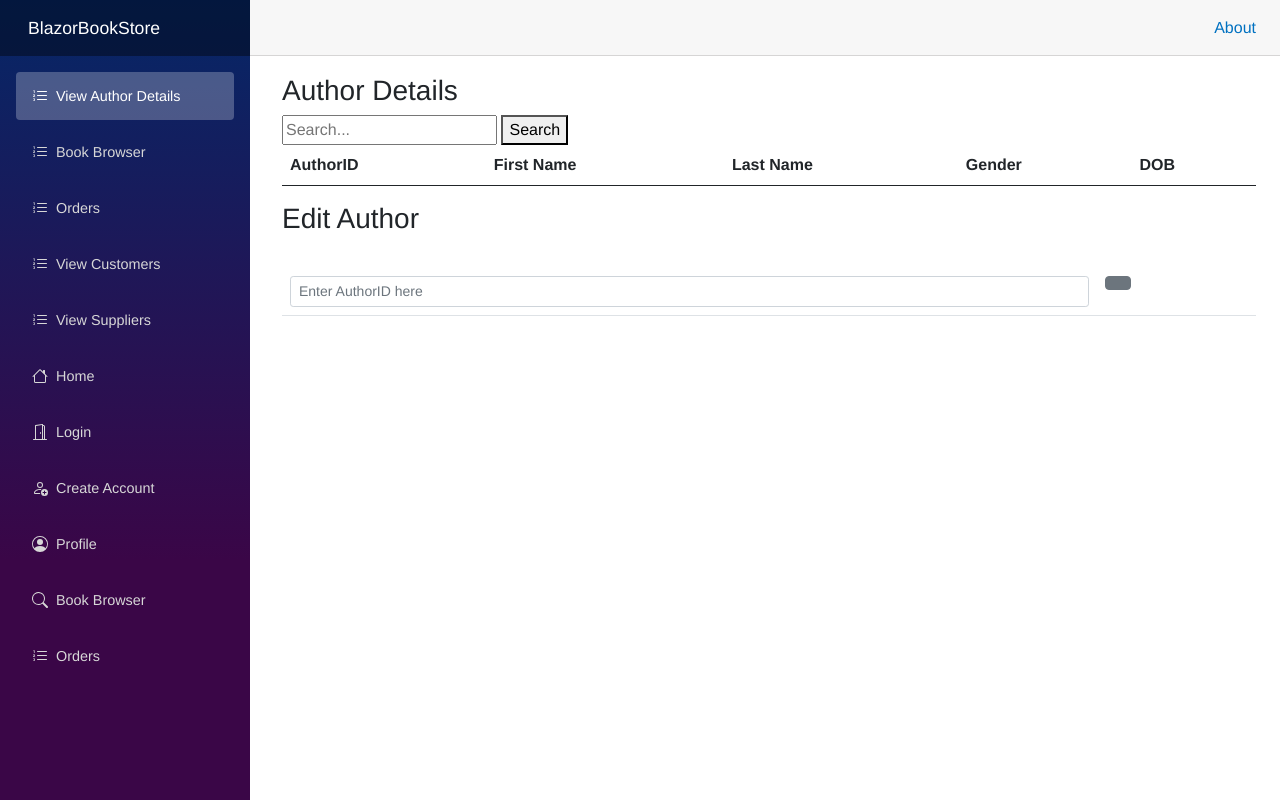
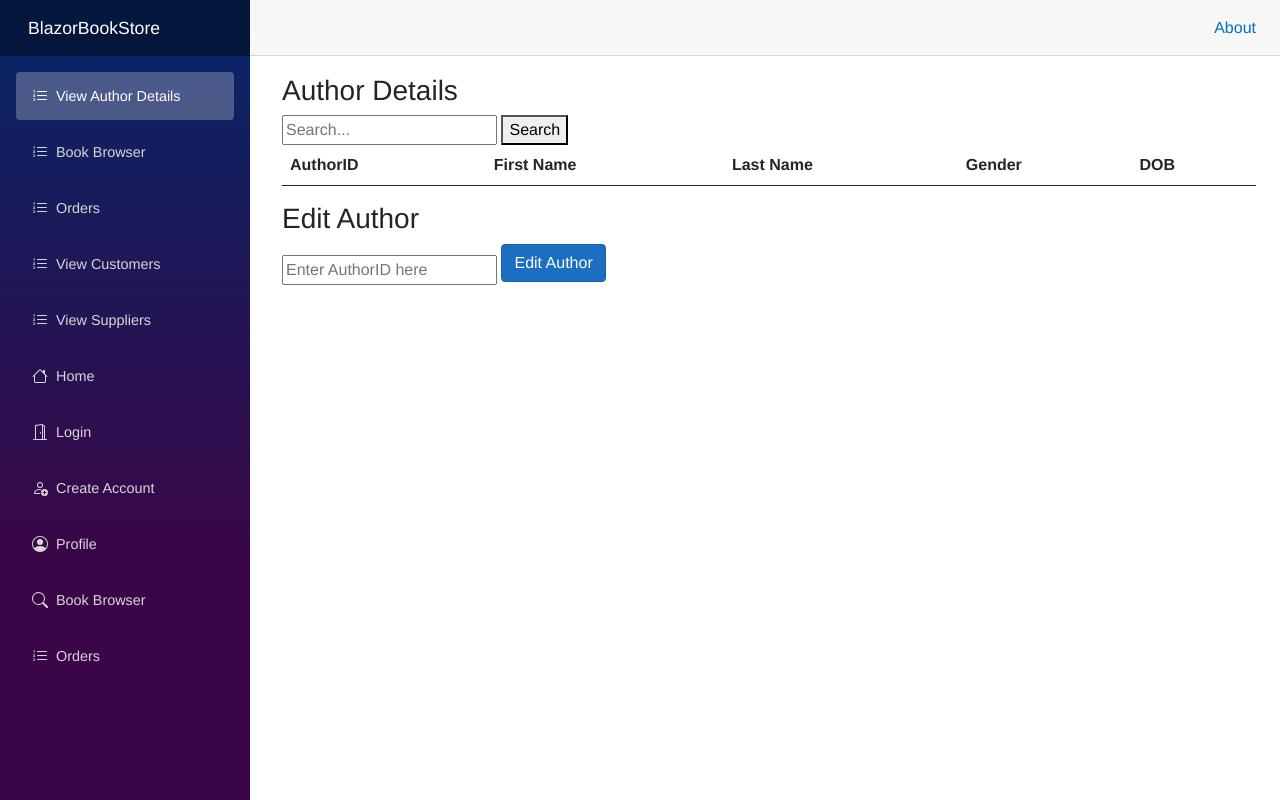
Before and after one commit to bradenbjames/BookStore_Brewster_James, an ASP.NET Core app: page /Adminauthordetails in a window 1280 px wide. Run offline with ASP.NET Core 8, Linux system fonts and the light colour scheme; data that the repository does not hold is empty; style sheets or scripts are compiled from the project's sources.

Commit message:
Admin/Login changes

```diff
--- a/BlazorBookStore1/Pages/AdminBookBrowser.razor
+++ b/BlazorBookStore1/Pages/AdminBookBrowser.razor
@@ -30,7 +30,7 @@
 
 	</tbody>
 </table>
-<input type="text" placeholder="Enter ISBN#" @onchange="Eval_ISBN" id="ISBN#" class="form-control form-control-sm" />
+<input type="text" placeholder="Enter ISBN#" @onchange="Eval_ISBN" id="ISBN#" />
 <a href="/Admineditbook/{@ISBN}">
 	<p class="btn btn-primary">
 		Update Book Details
--- a/BlazorBookStore1/Pages/AdminEditAuthorData.razor
+++ b/BlazorBookStore1/Pages/AdminEditAuthorData.razor
@@ -1,4 +1,4 @@
-@page "/EditAuthorData/{AuthorID:int}"
+@page "/Admineditauthordata/{AuthorID:int}"
 <h2>Edit Author Data</h2>
 <table class="table table-striped">
 	<thead>
@@ -13,12 +13,15 @@
 
 		@foreach (Author a in DatabaseInstance.viewAuthors())
 		{
+			if (a.authorID == AuthorID)
+			{
 				<tr>
 					<td> <input value=@a.fName type="text"></td>
 					<td> <input value=@a.lName type="text"></td>
 					<td> <input value=@a.gender type="text"></td>
 					<td> <input value=@a.DOB type="text"></td>
 				</tr>
+			}
 		}
 	</tbody>
 </table>
--- a/BlazorBookStore1/Pages/AdminViewAuthors.razor
+++ b/BlazorBookStore1/Pages/AdminViewAuthors.razor
@@ -29,24 +29,8 @@
 	</tbody>
 </table>
 <h3>Edit Author</h3>
-<br />
-<table class="table">
-	<thead>
-	</thead>
-	<tbody>
-		<tr>
-			<td>
-				<input type="text" @onchange="Eval_AuthorID" placeholder="Enter AuthorID here" id="DOB" class="form-control form-control-sm" />
-			</td>
-			<td>
-				<a href="/EditAuthorData/{@authorID}"><p class="btn btn-secondary"></p></a>
-			</td>
-		</tr>
-	</tbody>
-</table>
-
-
-
+<input type="text" @onchange="Eval_AuthorID" placeholder="Enter AuthorID here" id="textAuthorID"/>
+<a href="/Admineditauthordata/{@authorID}"><p class="btn btn-primary">Edit Author</p></a>
 @code {
 	private int authorID;
 	private void Eval_AuthorID(ChangeEventArgs e) {
--- a/BlazorBookStore1/Pages/Login.razor
+++ b/BlazorBookStore1/Pages/Login.razor
@@ -22,7 +22,7 @@
                                 <label class="form-label" for="typePasswordX">Password</label>
                             </div>
 
-                            <button class="btn btn-outline-light btn-lg px-5" id="loginButton" @onclick="()=>DatabaseInstance.Login(emailString, passwordString)" type="submit">Login</button>
+                            <button class="btn btn-outline-light btn-lg px-5" id="loginButton" @onclick="()=>RedirectLogin()" type="submit">Login</button>
 
                             <div class="d-flex justify-content-center text-center mt-4 pt-1">
                                 <a href="#!" class="text-white"><i class="fab fa-facebook-f fa-lg"></i></a>
--- a/BlazorBookStore1/Shared/NavMenu.razor
+++ b/BlazorBookStore1/Shared/NavMenu.razor
@@ -12,47 +12,47 @@
 			<!-- Admin -->
 			<div class="nav-item px-3">
 				<NavLink class="nav-link" href="Adminauthordetails">
-					<svg xmlns="http://www.w3.org/2000/svg" width="16" height="16" fill="currentColor" class="bi bi-list-ol" viewBox="0 0 16 16">
+				<svg xmlns="http://www.w3.org/2000/svg" width="16" height="16" fill="currentColor" class="bi bi-fingerprint" viewBox="0 0 16 16">
 						<path fill-rule="evenodd" d="M5 11.5a.5.5 0 0 1 .5-.5h9a.5.5 0 0 1 0 1h-9a.5.5 0 0 1-.5-.5zm0-4a.5.5 0 0 1 .5-.5h9a.5.5 0 0 1 0 1h-9a.5.5 0 0 1-.5-.5zm0-4a.5.5 0 0 1 .5-.5h9a.5.5 0 0 1 0 1h-9a.5.5 0 0 1-.5-.5z" />
 						<path d="M1.713 11.865v-.474H2c.217 0 .363-.137.363-.317 0-.185-.158-.31-.361-.31-.223 0-.367.152-.373.31h-.59c.016-.467.373-.787.986-.787.588-.002.954.291.957.703a.595.595 0 0 1-.492.594v.033a.615.615 0 0 1 .569.631c.003.533-.502.8-1.051.8-.656 0-1-.37-1.008-.794h.582c.008.178.186.306.422.309.254 0 .424-.145.422-.35-.002-.195-.155-.348-.414-.348h-.3zm-.004-4.699h-.604v-.035c0-.408.295-.844.958-.844.583 0 .96.326.96.756 0 .389-.257.617-.476.848l-.537.572v.03h1.054V9H1.143v-.395l.957-.99c.138-.142.293-.304.293-.508 0-.18-.147-.32-.342-.32a.33.33 0 0 0-.342.338v.041zM2.564 5h-.635V2.924h-.031l-.598.42v-.567l.629-.443h.635V5z" />
 					</svg>
-					<span class="bi bi-list-ol" aria-hidden="true"></span> &nbsp; View Author Details
+				<span class="bi bi-fingerprint" aria-hidden="true"></span> &nbsp; View Author Details
 				</NavLink>
 			</div>
 			<div class="nav-item px-3">
 				<NavLink class="nav-link" href="Adminbookbrowser">
-					<svg xmlns="http://www.w3.org/2000/svg" width="16" height="16" fill="currentColor" class="bi bi-list-ol" viewBox="0 0 16 16">
+				<svg xmlns="http://www.w3.org/2000/svg" width="16" height="16" fill="currentColor" class="bi bi-fingerprint" viewBox="0 0 16 16">
 						<path fill-rule="evenodd" d="M5 11.5a.5.5 0 0 1 .5-.5h9a.5.5 0 0 1 0 1h-9a.5.5 0 0 1-.5-.5zm0-4a.5.5 0 0 1 .5-.5h9a.5.5 0 0 1 0 1h-9a.5.5 0 0 1-.5-.5zm0-4a.5.5 0 0 1 .5-.5h9a.5.5 0 0 1 0 1h-9a.5.5 0 0 1-.5-.5z" />
 						<path d="M1.713 11.865v-.474H2c.217 0 .363-.137.363-.317 0-.185-.158-.31-.361-.31-.223 0-.367.152-.373.31h-.59c.016-.467.373-.787.986-.787.588-.002.954.291.957.703a.595.595 0 0 1-.492.594v.033a.615.615 0 0 1 .569.631c.003.533-.502.8-1.051.8-.656 0-1-.37-1.008-.794h.582c.008.178.186.306.422.309.254 0 .424-.145.422-.35-.002-.195-.155-.348-.414-.348h-.3zm-.004-4.699h-.604v-.035c0-.408.295-.844.958-.844.583 0 .96.326.96.756 0 .389-.257.617-.476.848l-.537.572v.03h1.054V9H1.143v-.395l.957-.99c.138-.142.293-.304.293-.508 0-.18-.147-.32-.342-.32a.33.33 0 0 0-.342.338v.041zM2.564 5h-.635V2.924h-.031l-.598.42v-.567l.629-.443h.635V5z" />
 					</svg>
-					<span class="bi bi-list-ol" aria-hidden="true"></span> &nbsp; Book Browser
+				<span class="bi bi-fingerprint" aria-hidden="true"></span> &nbsp; Book Browser
 				</NavLink>
 			</div>
 			<div class="nav-item px-3">
 				<NavLink class="nav-link" href="Adminvieworders">
-					<svg xmlns="http://www.w3.org/2000/svg" width="16" height="16" fill="currentColor" class="bi bi-list-ol" viewBox="0 0 16 16">
+				<svg xmlns="http://www.w3.org/2000/svg" width="16" height="16" fill="currentColor" class="bi bi-fingerprint" viewBox="0 0 16 16">
 						<path fill-rule="evenodd" d="M5 11.5a.5.5 0 0 1 .5-.5h9a.5.5 0 0 1 0 1h-9a.5.5 0 0 1-.5-.5zm0-4a.5.5 0 0 1 .5-.5h9a.5.5 0 0 1 0 1h-9a.5.5 0 0 1-.5-.5zm0-4a.5.5 0 0 1 .5-.5h9a.5.5 0 0 1 0 1h-9a.5.5 0 0 1-.5-.5z" />
 						<path d="M1.713 11.865v-.474H2c.217 0 .363-.137.363-.317 0-.185-.158-.31-.361-.31-.223 0-.367.152-.373.31h-.59c.016-.467.373-.787.986-.787.588-.002.954.291.957.703a.595.595 0 0 1-.492.594v.033a.615.615 0 0 1 .569.631c.003.533-.502.8-1.051.8-.656 0-1-.37-1.008-.794h.582c.008.178.186.306.422.309.254 0 .424-.145.422-.35-.002-.195-.155-.348-.414-.348h-.3zm-.004-4.699h-.604v-.035c0-.408.295-.844.958-.844.583 0 .96.326.96.756 0 .389-.257.617-.476.848l-.537.572v.03h1.054V9H1.143v-.395l.957-.99c.138-.142.293-.304.293-.508 0-.18-.147-.32-.342-.32a.33.33 0 0 0-.342.338v.041zM2.564 5h-.635V2.924h-.031l-.598.42v-.567l.629-.443h.635V5z" />
 					</svg>
-					<span class="bi bi-list-ol" aria-hidden="true"></span> &nbsp; Orders
+				<span class="bi bi-fingerprint" aria-hidden="true"></span> &nbsp; Orders
 				</NavLink>
 			</div>
 			<div class="nav-item px-3">
 				<NavLink class="nav-link" href="Adminviewcustomers">
-					<svg xmlns="http://www.w3.org/2000/svg" width="16" height="16" fill="currentColor" class="bi bi-list-ol" viewBox="0 0 16 16">
+				<svg xmlns="http://www.w3.org/2000/svg" width="16" height="16" fill="currentColor" class="bi bi-fingerprint" viewBox="0 0 16 16">
 						<path fill-rule="evenodd" d="M5 11.5a.5.5 0 0 1 .5-.5h9a.5.5 0 0 1 0 1h-9a.5.5 0 0 1-.5-.5zm0-4a.5.5 0 0 1 .5-.5h9a.5.5 0 0 1 0 1h-9a.5.5 0 0 1-.5-.5zm0-4a.5.5 0 0 1 .5-.5h9a.5.5 0 0 1 0 1h-9a.5.5 0 0 1-.5-.5z" />
 						<path d="M1.713 11.865v-.474H2c.217 0 .363-.137.363-.317 0-.185-.158-.31-.361-.31-.223 0-.367.152-.373.31h-.59c.016-.467.373-.787.986-.787.588-.002.954.291.957.703a.595.595 0 0 1-.492.594v.033a.615.615 0 0 1 .569.631c.003.533-.502.8-1.051.8-.656 0-1-.37-1.008-.794h.582c.008.178.186.306.422.309.254 0 .424-.145.422-.35-.002-.195-.155-.348-.414-.348h-.3zm-.004-4.699h-.604v-.035c0-.408.295-.844.958-.844.583 0 .96.326.96.756 0 .389-.257.617-.476.848l-.537.572v.03h1.054V9H1.143v-.395l.957-.99c.138-.142.293-.304.293-.508 0-.18-.147-.32-.342-.32a.33.33 0 0 0-.342.338v.041zM2.564 5h-.635V2.924h-.031l-.598.42v-.567l.629-.443h.635V5z" />
 					</svg>
-					<span class="bi bi-list-ol" aria-hidden="true"></span> &nbsp; View Customers
+				<span class="bi bi-fingerprint" aria-hidden="true"></span> &nbsp; View Customers
 				</NavLink>
 			</div>
 			<div class="nav-item px-3">
 				<NavLink class="nav-link" href="Adminviewsuppliers">
-					<svg xmlns="http://www.w3.org/2000/svg" width="16" height="16" fill="currentColor" class="bi bi-list-ol" viewBox="0 0 16 16">
+				<svg xmlns="http://www.w3.org/2000/svg" width="16" height="16" fill="currentColor" class="bi bi-fingerprint" viewBox="0 0 16 16">
 						<path fill-rule="evenodd" d="M5 11.5a.5.5 0 0 1 .5-.5h9a.5.5 0 0 1 0 1h-9a.5.5 0 0 1-.5-.5zm0-4a.5.5 0 0 1 .5-.5h9a.5.5 0 0 1 0 1h-9a.5.5 0 0 1-.5-.5zm0-4a.5.5 0 0 1 .5-.5h9a.5.5 0 0 1 0 1h-9a.5.5 0 0 1-.5-.5z" />
 						<path d="M1.713 11.865v-.474H2c.217 0 .363-.137.363-.317 0-.185-.158-.31-.361-.31-.223 0-.367.152-.373.31h-.59c.016-.467.373-.787.986-.787.588-.002.954.291.957.703a.595.595 0 0 1-.492.594v.033a.615.615 0 0 1 .569.631c.003.533-.502.8-1.051.8-.656 0-1-.37-1.008-.794h.582c.008.178.186.306.422.309.254 0 .424-.145.422-.35-.002-.195-.155-.348-.414-.348h-.3zm-.004-4.699h-.604v-.035c0-.408.295-.844.958-.844.583 0 .96.326.96.756 0 .389-.257.617-.476.848l-.537.572v.03h1.054V9H1.143v-.395l.957-.99c.138-.142.293-.304.293-.508 0-.18-.147-.32-.342-.32a.33.33 0 0 0-.342.338v.041zM2.564 5h-.635V2.924h-.031l-.598.42v-.567l.629-.443h.635V5z" />
 					</svg>
-					<span class="bi bi-list-ol" aria-hidden="true"></span> &nbsp; View Suppliers
+				<span class="bi bi-fingerprint" aria-hidden="true"></span> &nbsp; View Suppliers
 				</NavLink>
 			</div>
 
```
Also changed, not shown: BlazorBookStore1/Pages/Profile.razor (+10 -5 lines). Lines whose indentation alone changed are shown as unchanged.
